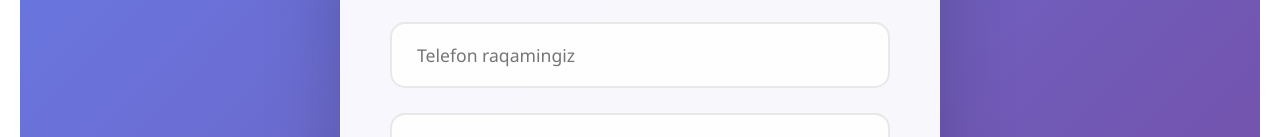
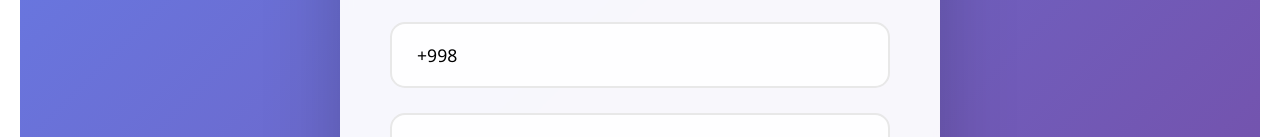
Before and after one commit to AzizovShohruxdk/Projectone, a website: page index.html in a window 1280 px wide. Shown: the part 2488-2625 px from the top of the page. Drawn offline with nearby package versions, Linux system fonts and the light colour scheme.

Commit message:
deploy: added autoscroll to form

```diff
--- a/index.html
+++ b/index.html
@@ -856,8 +856,16 @@
         </div>
 
         <div class="form-group">
-          <input type="tel" class="form-input" id="phoneInput" placeholder="Telefon raqamingiz" required>
-        </div>
+            <input
+              type="tel"
+              id="phoneInput"
+              name="phone"
+              class="form-input"
+              value="+998"
+              pattern="^\+998\d{9}$"
+              maxlength="13"
+              required>
+          </div>
 
         <div class="form-group">
           <input type="number" class="form-input" id="ageInput" placeholder="Yoshingiz" min="5" max="100" required>
@@ -1200,6 +1208,13 @@
         overlay.addEventListener('click', closeMenu);
         mobileNav.querySelectorAll('a').forEach(a => a.addEventListener('click', closeMenu));
         document.addEventListener('keydown', (e)=>{ if(e.key==='Escape') closeMenu(); });
+
+        // 🔽 Автопрокрутка к форме при загрузке
+        window.addEventListener("load", () => {
+          document.getElementById("form").scrollIntoView({
+            behavior: "smooth"
+          });
+        });
     </script>
 </body>
 </html>
```
